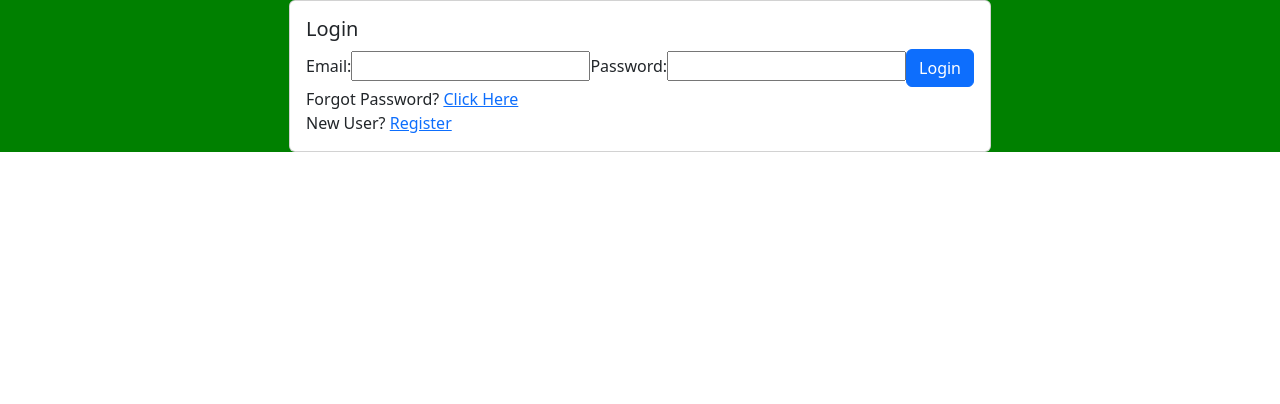
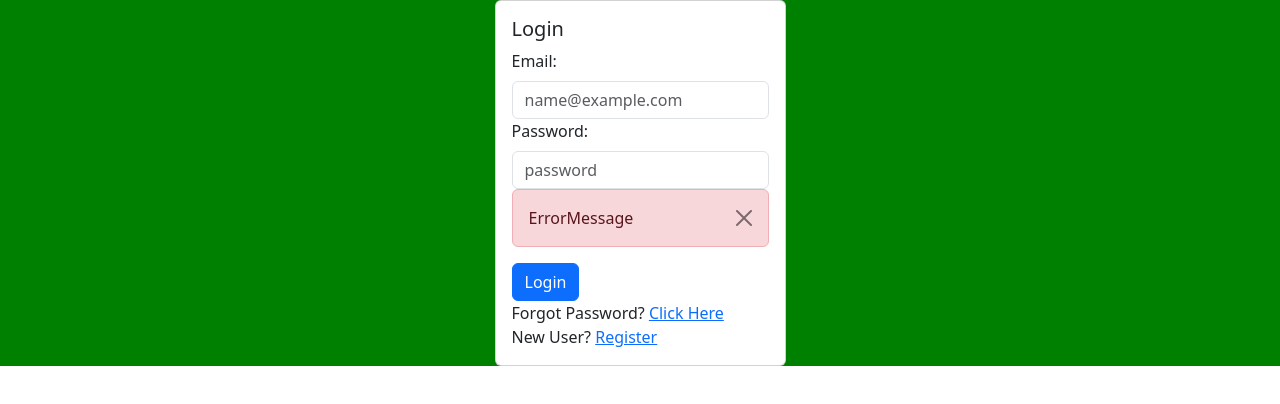
Before and after one commit to DaGo85/whisper-chatgpt-app, a React (Vite) app in the folder frontend/: page /login in a window 1280 px wide. Shown: the top 404 px of the page. Built offline with nearby package versions, Linux system fonts and the light colour scheme; no server answers.

Commit message:
styled login page

```diff
--- a/frontend/src/components/Alert/index.tsx
+++ /dev/null
@@ -1,10 +0,0 @@
-function Alert({ text, onClose }) {
-  return (
-    <div>
-      <button onClick={() => onClose("")}>X</button>
-      {text}
-    </div>
-  );
-}
-
-export default Alert;
--- a/frontend/src/pages/Login.tsx
+++ b/frontend/src/pages/Login.tsx
@@ -1,15 +1,17 @@
 import { useRef, useState } from "react";
 import { Link, useNavigate } from "react-router-dom";
 import { useAuth } from "../context/AuthProvider";
-import Alert from "../components/Alert";
 import "./login.css";
+
 import Card from "react-bootstrap/Card";
 import { Button } from "react-bootstrap";
+import Form from "react-bootstrap/Form";
+import Alert from "react-bootstrap/Alert";
 
 const Login = () => {
   const emailRef = useRef(null);
   const passwordRef = useRef(null);
-  const [errorMsg, setErrorMsg] = useState("");
+  const [errorMsg, setErrorMsg] = useState("test");
   const [loading, setLoading] = useState(false);
   const navigate = useNavigate();
   const { login } = useAuth();
@@ -41,25 +43,40 @@ const Login = () => {
         <Card.Body>
           <div>
             <Card.Title>Login</Card.Title>
-            <form onSubmit={handleSubmit}>
-              <label>
-                Email:
-                <input id="email" type="email" ref={emailRef} required />
-              </label>
-              <label>
-                Password:
-                <input
-                  id="password"
+            <Form onSubmit={handleSubmit}>
+              <Form.Group>
+                <Form.Label>Email:</Form.Label>
+                <Form.Control
+                  type="email"
+                  placeholder="name@example.com"
+                  ref={emailRef}
+                  required
+                />
+              </Form.Group>
+              <Form.Group>
+                <Form.Label>Password:</Form.Label>
+                <Form.Control
                   type="password"
+                  placeholder="password"
                   ref={passwordRef}
                   required
                 />
-              </label>
-              {errorMsg && <Alert text="danger" onClose={setErrorMsg} />}
-              <Button variant="primary" disabled={loading} type="submit">
-                Login
-              </Button>
-            </form>
+              </Form.Group>
+              {errorMsg && (
+                <Alert
+                  variant="danger"
+                  onClose={() => setErrorMsg("")}
+                  dismissible
+                >
+                  ErrorMessage
+                </Alert>
+              )}
+              <div>
+                <Button variant="primary" disabled={loading} type="submit">
+                  Login
+                </Button>
+              </div>
+            </Form>
           </div>
           <div>
             Forgot Password?{" "}
--- a/frontend/src/pages/PasswordReset.tsx
+++ b/frontend/src/pages/PasswordReset.tsx
@@ -1,7 +1,7 @@
 import { useRef, useState } from "react";
 import { useAuth } from "../context/AuthProvider";
 import { Link } from "react-router-dom";
-import Alert from "../components/Alert";
+import Alert from "react-bootstrap/Alert";
 
 const PasswordReset = () => {
   const { passwordReset } = useAuth();
--- a/frontend/src/pages/Register.tsx
+++ b/frontend/src/pages/Register.tsx
@@ -1,7 +1,7 @@
 import { useRef, useState } from "react";
 import { Link } from "react-router-dom";
 import { supabase } from "../supabase/client";
-import Alert from "../components/Alert";
+import Alert from "react-bootstrap/Alert";
 
 const Register = () => {
   const emailRef = useRef(null);
--- a/frontend/src/pages/UpdatePassword.tsx
+++ b/frontend/src/pages/UpdatePassword.tsx
@@ -1,7 +1,7 @@
 import { useRef, useState } from "react";
 import { useAuth } from "../context/AuthProvider";
 import { useNavigate } from "react-router-dom";
-import Alert from "../components/Alert";
+import Alert from "react-bootstrap/Alert";
 
 const UpdatePassword = () => {
   const { updatePassword } = useAuth();
```
